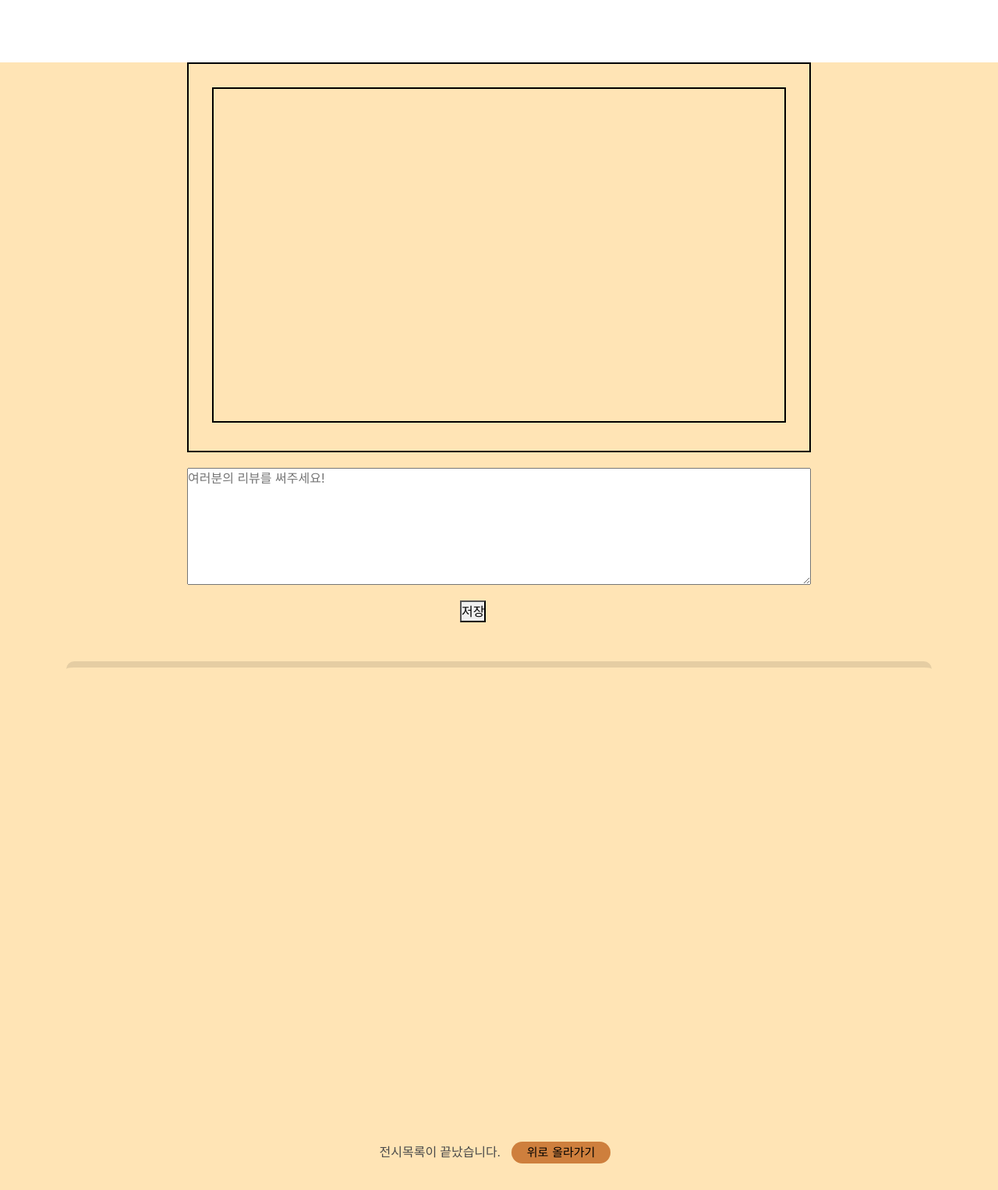
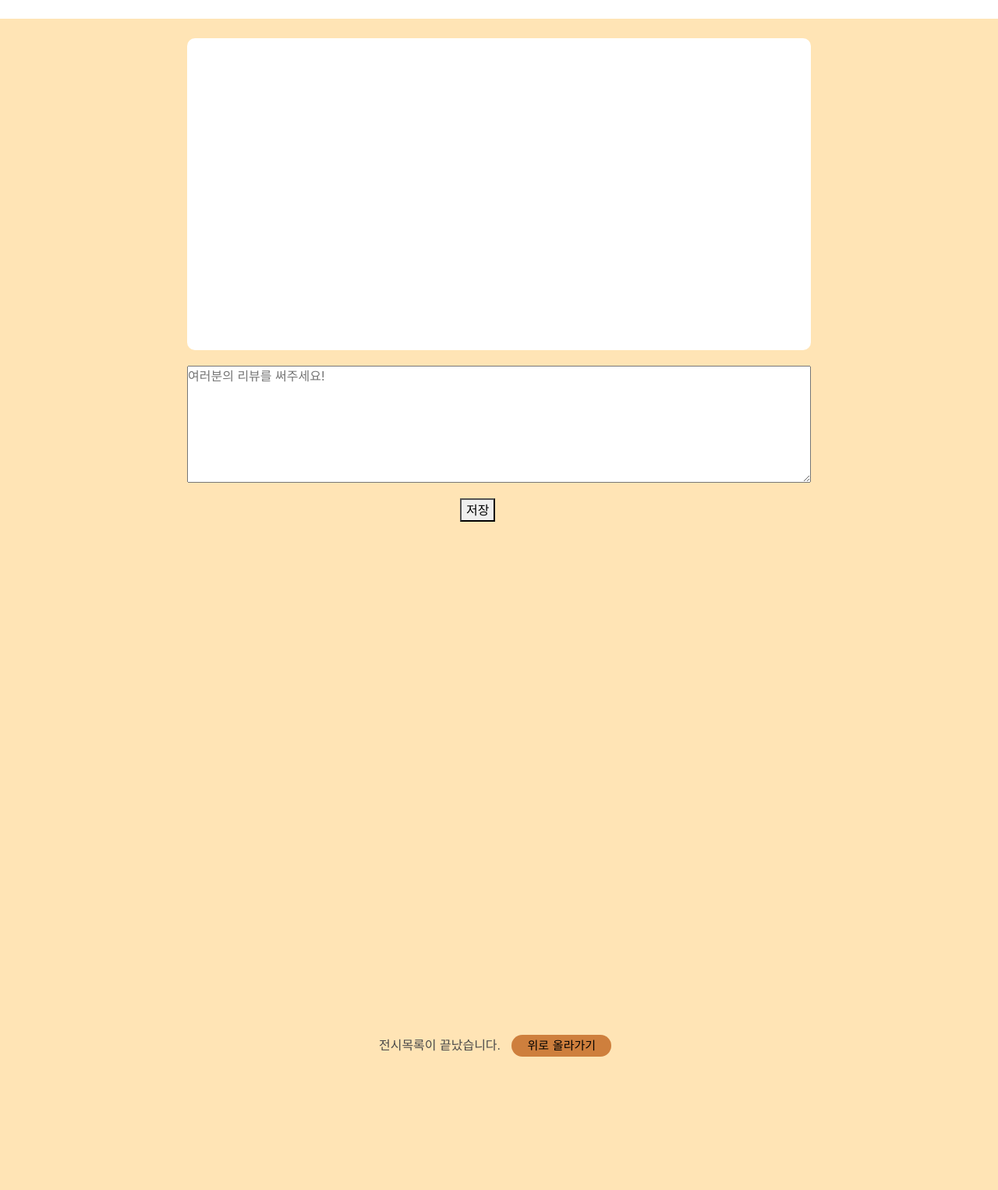
Before and after one commit to wkqkel/hanghae, a Flask app: page /detail in a window 1280 px wide. Shown: the part 71-1597 px from the top of the page at 78% size. After the commit the page ends 1426 px from the top, so only its background shows below. Run offline with Flask 2, Linux system fonts and the light colour scheme; data that the repository does not hold is empty; some libraries are stand-ins or nearby versions; some web fonts are replaced.

Commit message:
디테일 css 수정

```diff
--- a/templates/detail.html
+++ b/templates/detail.html
@@ -23,7 +23,7 @@
     <!-- Bulma CSS -->
     <link rel="stylesheet" href="https://cdn.jsdelivr.net/npm/bulma@0.9.1/css/bulma.min.css">
 
-    <title>Titlesdfsdf</title>
+    <title>상세페이지 | 전시어때</title>
 
     <link href="https://fonts.googleapis.com/css2?family=Jua&display=swap" rel="stylesheet">
     <!--타이틀폰트-->
@@ -39,12 +39,12 @@
 
     <style>
 
-        @font-face {
-            font-family: 'KOTRA_GOTHIC';
-            src: url('https://cdn.jsdelivr.net/gh/projectnoonnu/noonfonts_20-10-21@1.0/KOTRA_GOTHIC.woff') format('woff');
-            font-weight: normal;
-            font-style: normal;
-        }
+        {#@font-face {#}
+        {#    font-family: 'KOTRA_GOTHIC';#}
+        {#    src: url('https://cdn.jsdelivr.net/gh/projectnoonnu/noonfonts_20-10-21@1.0/KOTRA_GOTHIC.woff') format('woff');#}
+        {#    font-weight: normal;#}
+        {#    font-style: normal;#}
+        {#}#}
 
         * {
             font-family: "Stylish", sans-serif;
@@ -65,19 +65,19 @@
             font-family: 'Yeon Sung', cursive;
         }
 
-
+        /*최하위단 박스*/
         .bottom-box {
             height: 100px;
             width: 100%;
             display: flex;
             justify-content: center;
         }
-
+        /*최하위단 텍스트*/
         .bottom-text {
             height: 80px;
             padding: 40px;
         }
-
+        /*위로가기 버튼*/
         .dir-top {
             font-family: 'Nanum Gothic', sans-serif;
             font-family: 'Yeon Sung', cursive;
@@ -91,68 +91,43 @@
             border-radius: 20px;
             padding: 5px 20px 5px 20px;
             margin: 10px;
-
         }
-
+        /*전체 바디 컬러*/
         .color {
             background-color: moccasin;
             margin: auto;
+            padding-top: 25px;
         }
-
-
-        * {
-            margin: 0;
-            padding: 0;
-            box-sizing: border-box;
-            font-family: 'KOTRA_GOTHIC';
-            scroll-behavior: smooth;
-        }
-
+        /*전시설명 부분*/
         .posting-box {
             width: 800px;
-            height: 500px;
-            /*margin-left: 500px;*/
-            margin: 80px auto 0px auto;
-            border: 2px solid black;
-            padding: 30px;
-
-        }
-
-        .tool-box {
-            border: 2px solid black;
-            height: 430px;
+            height: 400px;
+            display: block;
             margin: auto;
-            padding: 30px;
-        }
-
-        .image-box {
+            background-color: white;
+            border-radius: 10px;
             padding: 30px;
         }
 
         .text-box {
-            border: 2px solid black;
+            background-color: bisque;
             height: 300px;
             margin-left: 300px;
             padding: 30px;
-        }
-
-        .card {
-            margin: auto;
+            border-radius: 10px;
         }
 
         .mybtn {
-            width: 100px;
-            margin-left: 250px;
-            margin-top: 200px;
-            display: block;
-
+            {#width: 100px;#}
+            {#margin-left: 250px;#}
+            {#margin-top: 200px;#}
+            {#display: block;#}
         }
 
         .a {
             margin-top: 20px;
             margin-left: 600px;
             display: block;
-
         }
 
         .b {
@@ -161,7 +136,6 @@
             /*margin-top:20px;*/
             margin: 20px auto 20px auto;
             display: block;
-
         }
 
         .review-save {
@@ -249,8 +223,6 @@
 
     .reviews-box {
         overflow-x: hidden;
-        border-top: 8px solid rgba(0, 0, 0, 0.1);
-        border-radius: 10px;
     }
 
     .transfer-box {
@@ -347,7 +319,7 @@
                 let image = response['title']['img'];
 
                 let temp_html = `<div class="image-box">
-            <img id="load" src="${image}"
+            <img id="load" class="exh-image" src="${image}"
                  width=230 height=300 align="left">
             <div class="text-box">
                 <span id="load2" class="loadTitle()">제목 : ${title}</span>
```
